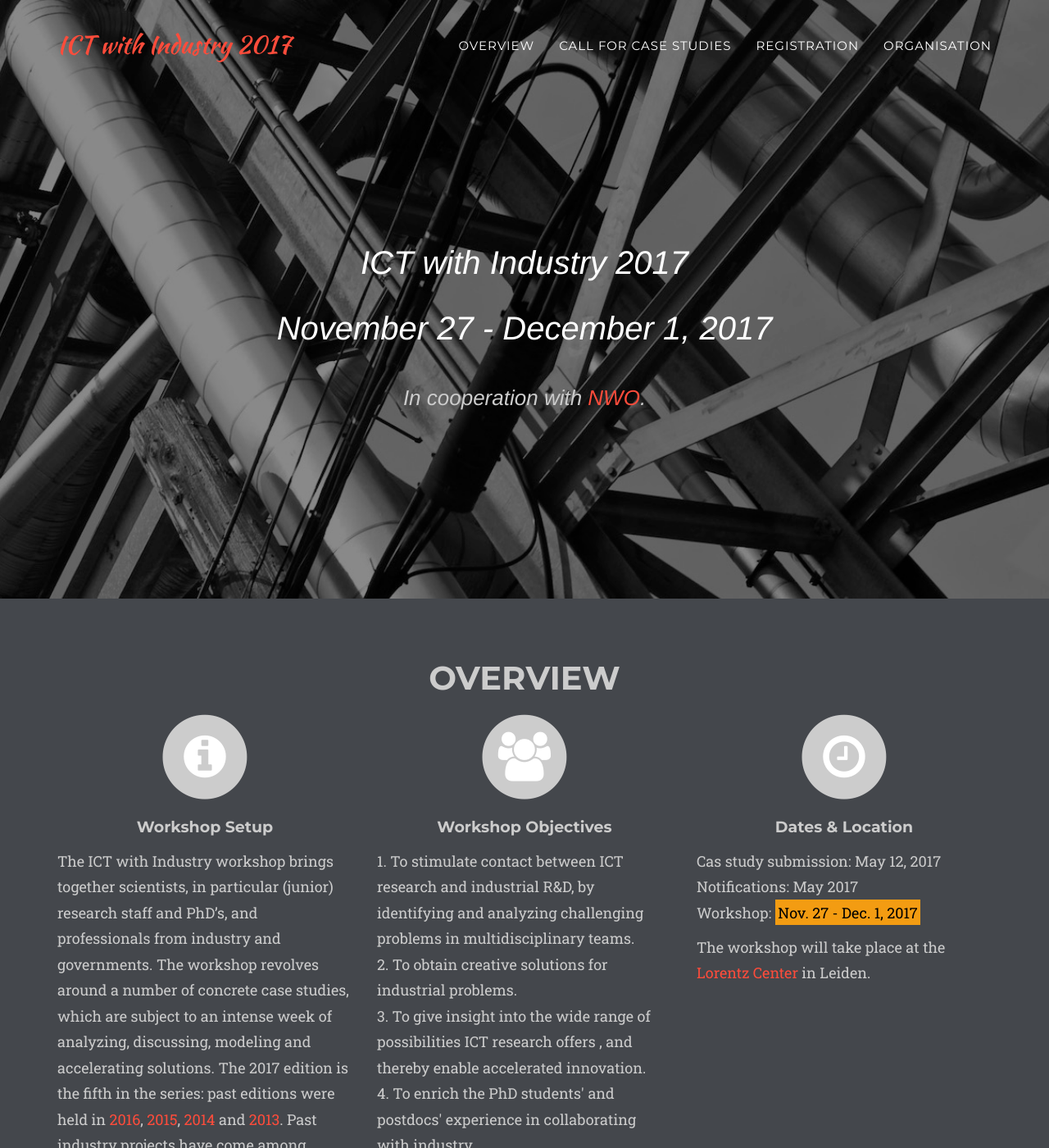
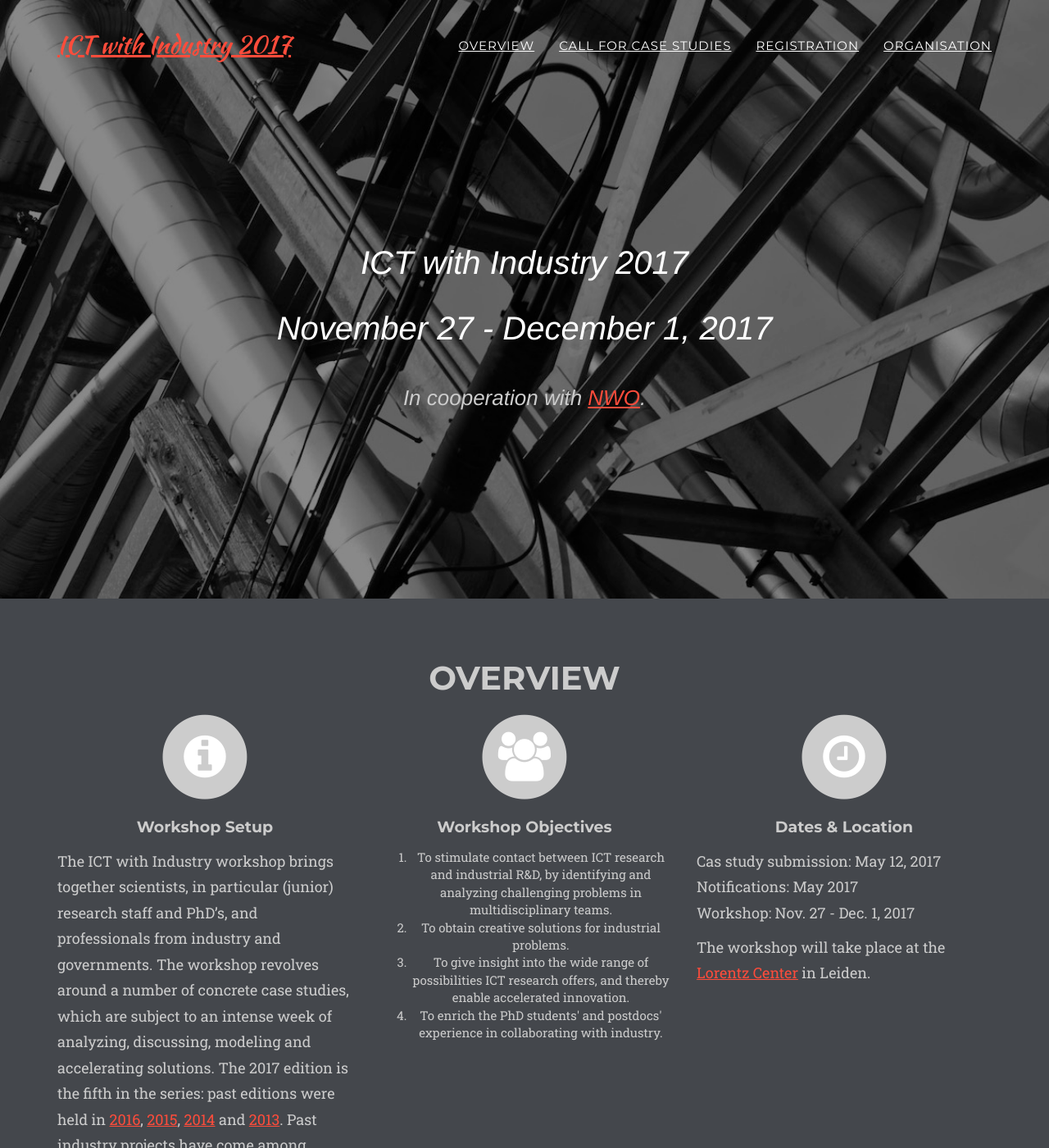
Before and after one commit to chauff/ictWI2017, a Jekyll site: the page built from index.html, in a window 1280 px wide and 1400 px high. Shown: the whole window at 82% size. Built offline with Jekyll 4.4.1, drawn with Linux system fonts in a browser that asks for light colours; some web fonts are replaced.

Commit message:
paragraph to list

```diff
--- a/_includes/css/agency.css
+++ b/_includes/css/agency.css
@@ -4,9 +4,7 @@
  * For details, see http://www.apache.org/licenses/LICENSE-2.0.
  */
 
-a:hover {
-    text-decoration: underline;
-}
+
 table, th, td {
     border: 2px solid white;
 }
@@ -102,6 +100,7 @@ a:focus,
 a:active,
 a.active {
     outline: 0;
+    text-decoration: underline;
 }
 
 a {
--- a/_includes/overview.html
+++ b/_includes/overview.html
@@ -35,16 +35,20 @@
                     </span>
                     <h4 class="service-heading">Workshop Objectives</h4>
                     <p class="text-left">
-                        1. To stimulate contact between ICT research and industrial R&amp;D, by
-                        identifying and analyzing challenging problems in multidisciplinary teams.
-                        <br>
-                        2. To obtain creative solutions for industrial problems.
-                        <br>
-                        3. To give insight into the wide range of possibilities ICT research offers
-                        , and thereby enable accelerated innovation.
-                        <br>
-                        4. To enrich the PhD students' and postdocs' experience in collaborating
-                        with industry.
+                        <ol>
+                            <li>
+                                To stimulate contact between ICT research and industrial R&amp;D, by
+                                identifying and analyzing challenging problems in multidisciplinary teams.
+                            </li>
+                            <li>To obtain creative solutions for industrial problems.</li>
+                            <li>
+                                To give insight into the wide range of possibilities ICT research offers,
+                                and thereby enable accelerated innovation.
+                            </li>
+                            <li>To enrich the PhD students' and postdocs' experience in collaborating
+                                with industry.
+                            </li>
+                        </ol>
                     </p>
                 </div>
                 <div class="col-md-4">
@@ -56,7 +60,7 @@
                     <p class="text-left">
                         Cas study submission: May 12, 2017<br>
                         Notifications: May 2017<br>
-                        Workshop: <mark>Nov. 27 - Dec. 1, 2017</mark>
+                        Workshop: Nov. 27 - Dec. 1, 2017
                     </p>
                     <p class="text-left">
                         The workshop will take place at the
```
